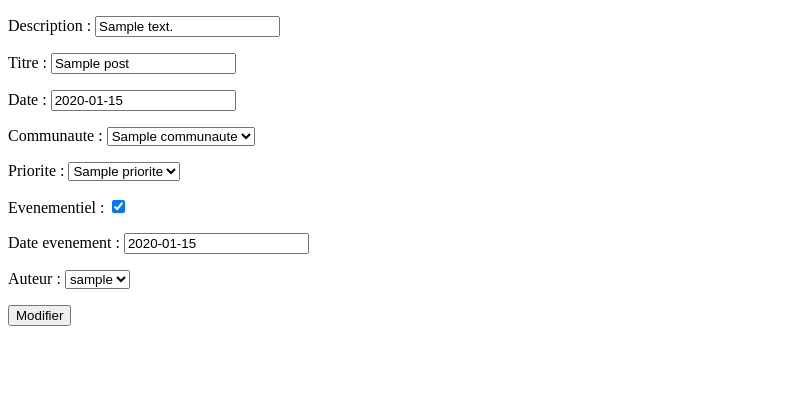
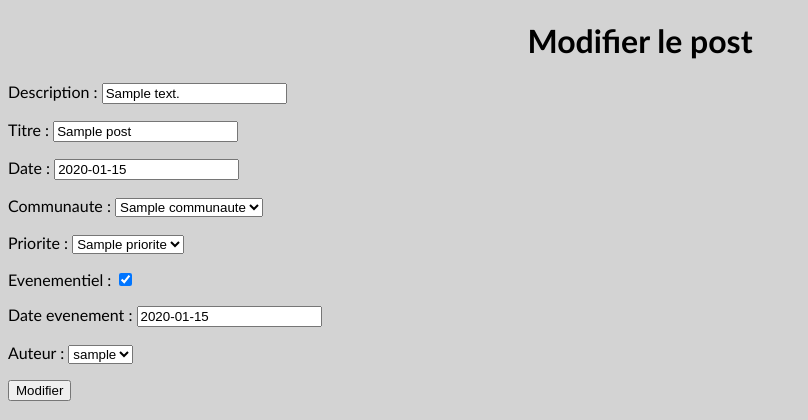
Before and after one commit to fofo31/FinalProject, a Django app: page /communitymanager/modif_post/1 in a window 1280 px wide. Shown: the top 420 px of the page, without its empty margins (0-808 px from the left). Run offline with Django 3.2, Linux system fonts and the light colour scheme; a user stored in the database is signed in; tables that the repository leaves empty hold one stand-in row (values such as "Sample post").

Commit message:
autorisation de modifier le post seulement si on en est l'auteur

```diff
--- a/projet/communitymanager/templates/modifier_post.html
+++ b/projet/communitymanager/templates/modifier_post.html
@@ -1,11 +1,23 @@
 <!DOCTYPE html>
+{% load static %}
 <html lang="en">
+<head>
+
+ <link rel="stylesheet" href="{% static 'css/style.css' %}" />
+
+</head>
 
 <body>
-<form action="{% url 'modif_post' post.id %}" method="post">
-    {% csrf_token %}
-    {{form.as_p}}
-    <input type="submit" value="Modifier" />
-</form>
+{% if autorisation == True %}
+    <h1>Modifier le post</h1>
+    <form action="{% url 'modif_post' post.id %}" method="post">
+        {% csrf_token %}
+        {{form.as_p}}
+        <input type="submit" value="Modifier" />
+    </form>
+{% else %}
+    <p>Vous n'êtes pas autorisé à modifier le post</p>
+
+{% endif %}
 </body>
 </html>
--- a/projet/communitymanager/templates/nouveau_post.html
+++ b/projet/communitymanager/templates/nouveau_post.html
@@ -2,7 +2,9 @@
 {%  load static %}
 <html lang="en">
 <head>
+
  <link rel="stylesheet" href="{% static 'css/style.css' %}" />
+
 </head>
 
 <body>
--- a/projet/communitymanager/templates/voir_post.html
+++ b/projet/communitymanager/templates/voir_post.html
@@ -49,6 +49,8 @@
 
 <p>{{post_affiche.description}}</p>
 
+<p> COMMENTAIRES</p>
+
 {% for commentaire in commentaires_post %}
         <p>{{commentaire.contenu}}</p>
 
--- a/projet/communitymanager/views.py
+++ b/projet/communitymanager/views.py
@@ -119,6 +119,9 @@ def nouveau_commentaire(request, post_id):
 def modif_post(request,post_id):
     '''Permet de modifier un post'''
     post=get_object_or_404(Post,id=post_id)
+    autorisation = False
+    if post.auteur == request.user:
+        autorisation = True
     form = NouveauPost(request.POST or None)
     form.fields['description'].initial = post.description
     form.fields['date'].initial = post.date
@@ -129,6 +132,7 @@ def modif_post(request,post_id):
     form.fields['auteur'].initial = post.auteur
     form.fields['titre'].initial = post.titre
     if form.is_valid():
+        titre = form.cleaned_data['titre']
         description = form.cleaned_data['description']
         date = form.cleaned_data['date']
         communaute = form.cleaned_data['communaute']
@@ -136,7 +140,7 @@ def modif_post(request,post_id):
         evenementiel = form.cleaned_data['evenementiel']
         date_evenement = form.cleaned_data['date_evenement']
         auteur = form.cleaned_data['auteur']
-        titre=form.cleaned_data['titre']
+        post.titre = titre
         post.description = description
         post.date = date
         post.communaute = communaute
@@ -144,7 +148,7 @@ def modif_post(request,post_id):
         post.evenementiel= evenementiel
         post.date_evenement = date_evenement
         post.auteur = auteur
-        post.titre=titre
+        post.save()
 
         return redirect('voir_post',post_id=post.id)
     return render(request,'modifier_post.html',locals())
```
